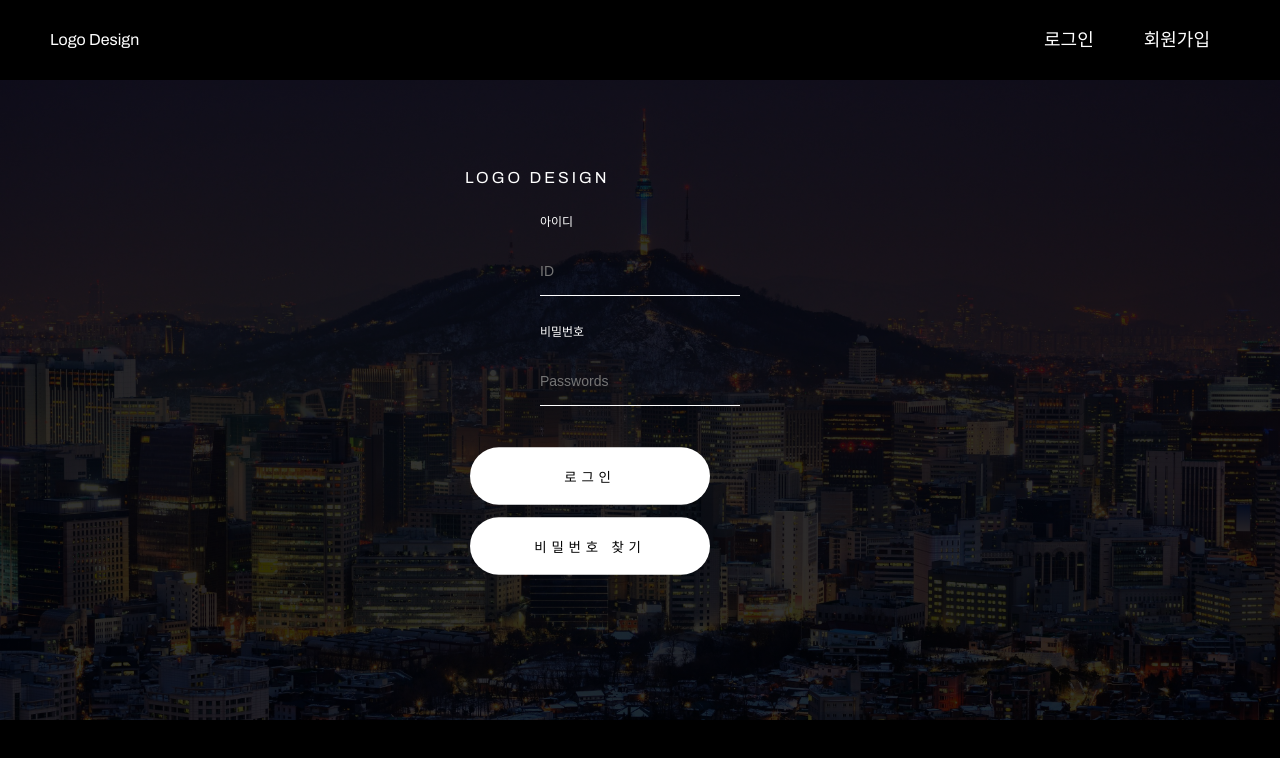
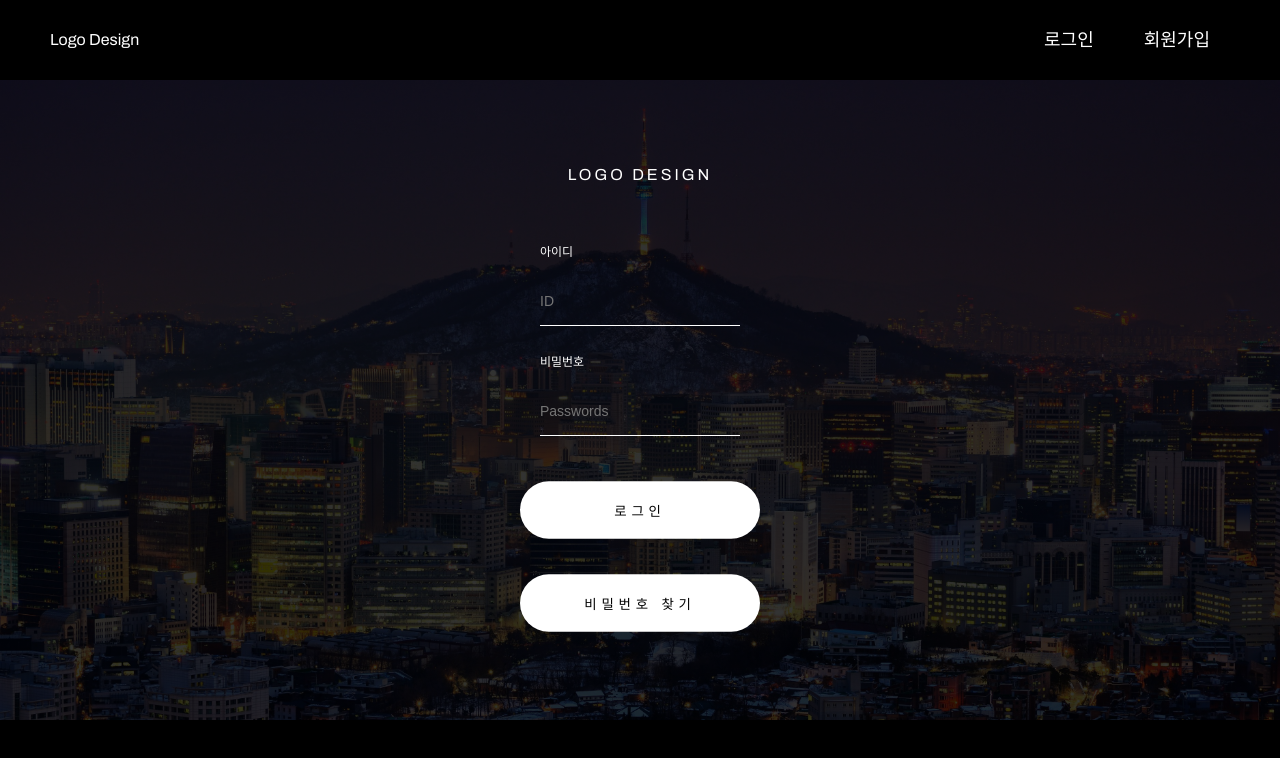
Before and after one commit to legionary7931/webProjectStudy, a React (Create React App) app: page /login in a window 1280 px wide. Shown: the top 758 px of the page. Built offline with nearby package versions, Linux system fonts and the light colour scheme.

Commit message:
CSS : 로그인페이지 Css 가운데 정렬완료

```diff
--- a/src/pages/LoginPage.js
+++ b/src/pages/LoginPage.js
@@ -21,6 +21,9 @@ let Upperbardiv = styled.div`
     color : white;
     margin : auto;
     margin-right : 50px;
+    h3 {
+        font-size : 18px;
+    }
 `
 let Flexgrow = styled.div`
     flex-grow : 1;
@@ -39,9 +42,17 @@ let Background = styled.div`
     position : absolute;
     left : 50%;
     top : 50%;
+    transform:translate(-50%,-50%);
     background-color : transparent;
-    transform:translate(-50%,-50%);
     color : white;
+    display : flex;
+    flex-direction : column; /* 세로정렬 */
+    justify-content : center;  /* 좌우정렬 */
+    h3 {
+        margin-top : 20px;
+        margin-bottom : 20px;
+        letter-spacing : 3px;
+    }
   `
   let LoginBtn = styled.button`
     width : 250px;
@@ -56,6 +67,7 @@ let Background = styled.div`
     margin-bottom : 10px;
     font-weight:500;
     transform : scale(0.96);
+    margin : auto;
     p {
         margin-bottom : 0;
     }
@@ -112,19 +124,21 @@ function LoginPage(){
     return (
         <div>
             <Upperbar>
-                <Upperbardiv><h1>Logo Design</h1></Upperbardiv>
+                <Upperbardiv onClick={()=>{
+                    navigate('/')
+                }}><h1>Logo Design</h1></Upperbardiv>
                 <Flexgrow></Flexgrow>
                 <Upperbardiv onClick={()=>{
                     navigate('/login')
-                }}><h3 style={{fontSize :'18px'}}>로그인</h3></Upperbardiv>
+                }}><h3>로그인</h3></Upperbardiv>
                 <Upperbardiv onClick={()=>{
                     navigate('/signup')
-                }}><h3 style={{fontSize :'18px'}}>회원가입</h3></Upperbardiv>
+                }}><h3>회원가입</h3></Upperbardiv>
             </Upperbar>
             {/* <Backgroundcover> */}
             <Background>
                 <LoginDiv>
-                    <h3 style={{marginTop : '20px', marginBottom : '20px', letterSpacing : '3px'}}>LOGO DESIGN</h3>
+                    <h3 style={{margin : 'auto'}}>LOGO DESIGN</h3>
                     <Wrapper>
                         <form action="~~">
                             <InputBox><p className='inputId'>아이디</p></InputBox>
@@ -134,6 +148,7 @@ function LoginPage(){
                             <Input placeholder='Passwords' type={"password"}></Input>
                         </form>
                     </Wrapper>
+
                     <LoginBtn onClick={()=>{
                     navigate('.././')
                 }}>로그인</LoginBtn>
--- a/src/pages/MainPage.js
+++ b/src/pages/MainPage.js
@@ -33,7 +33,7 @@ function MainPage() {
   return (
     <MainPageWrapper>
       <TopBar>
-        <h1>월플</h1>
+        <h1 onClick = {() => {navigate('/')}}>월플</h1>
         <ul>
           <li><button onClick = {() => {navigate('/login')}}>로그인</button></li>
           <li><button onClick = {() => {navigate('/signup')}}>회원 가입</button></li>
```
